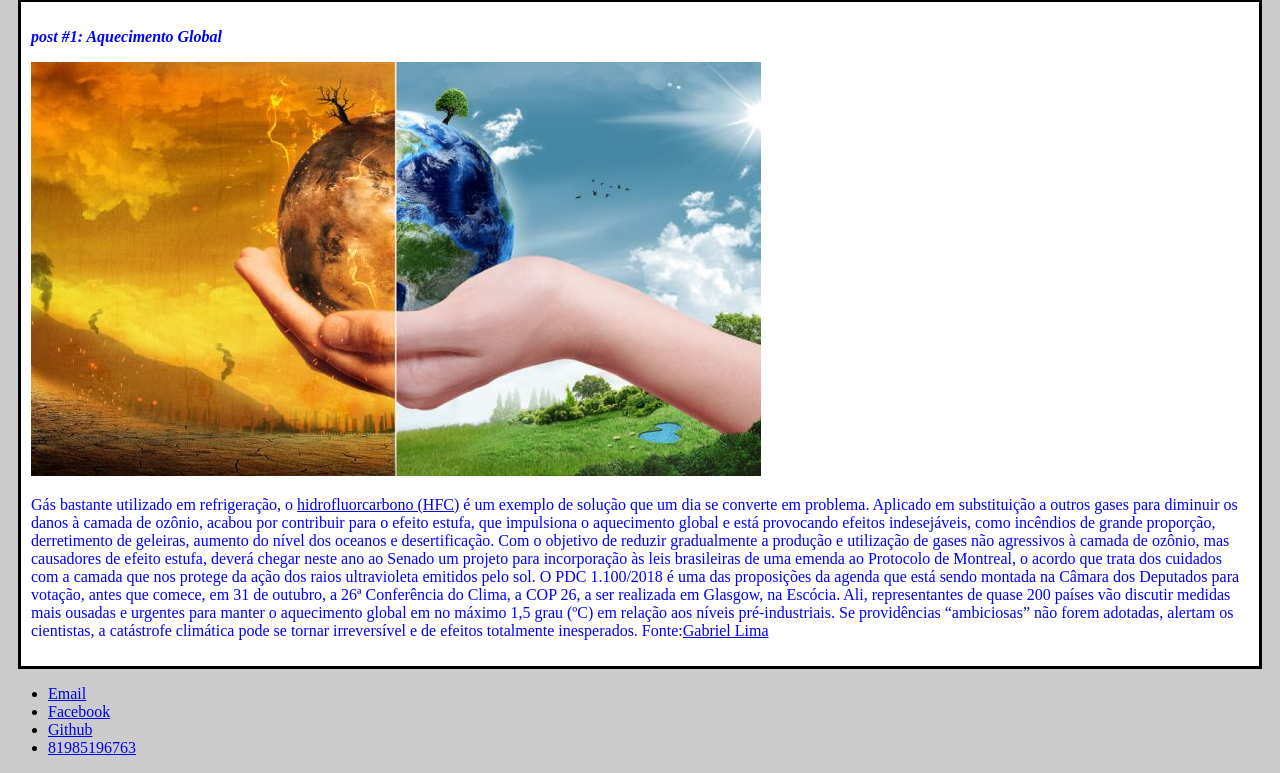
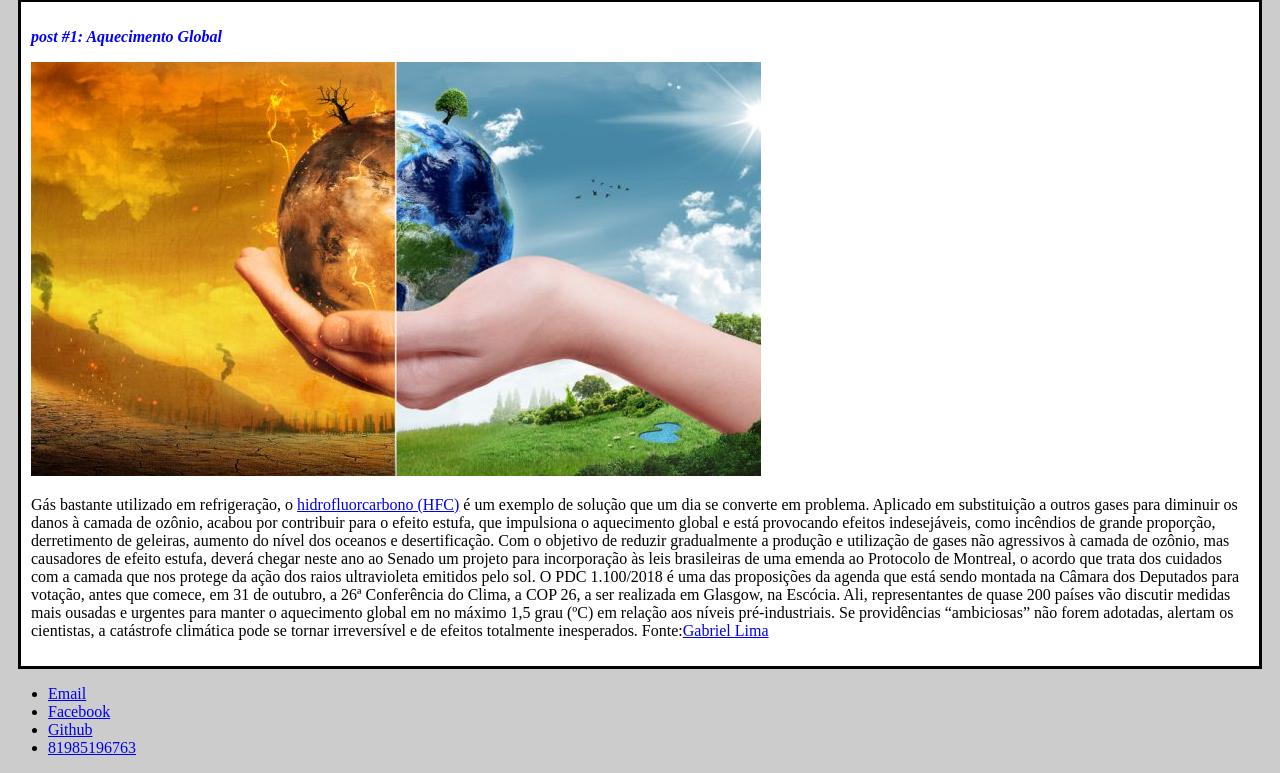
Before and after one commit to Dev-Gabriel1/projetos-da-dio, a PHP site: the page made by aulas-dio/aula-de-introdução-html-css.html in a window 1280 px wide. Shown: the part 340-1113 px from the top of the page. Run offline with PHP 8.4, Linux system fonts and the light colour scheme.

Commit message:
corrigindo cor do conteudo

```diff
--- a/aulas-dio/style.css
+++ b/aulas-dio/style.css
@@ -2,7 +2,7 @@ body{
     background-color: #ccc;
 }
 
-#title, .subtitle, .post{
+#title, .subtitle, .post_title{
 color: blue
 }
 
```
